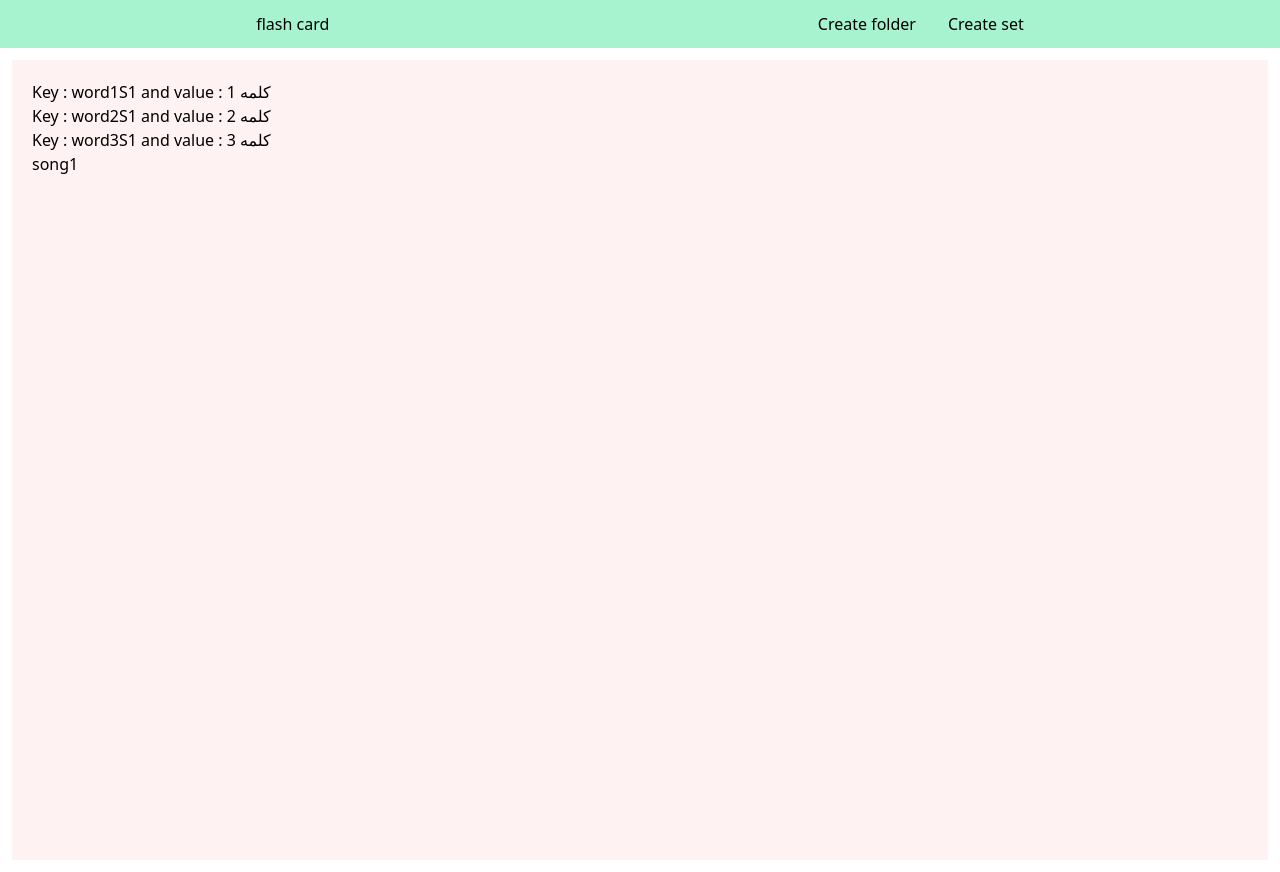
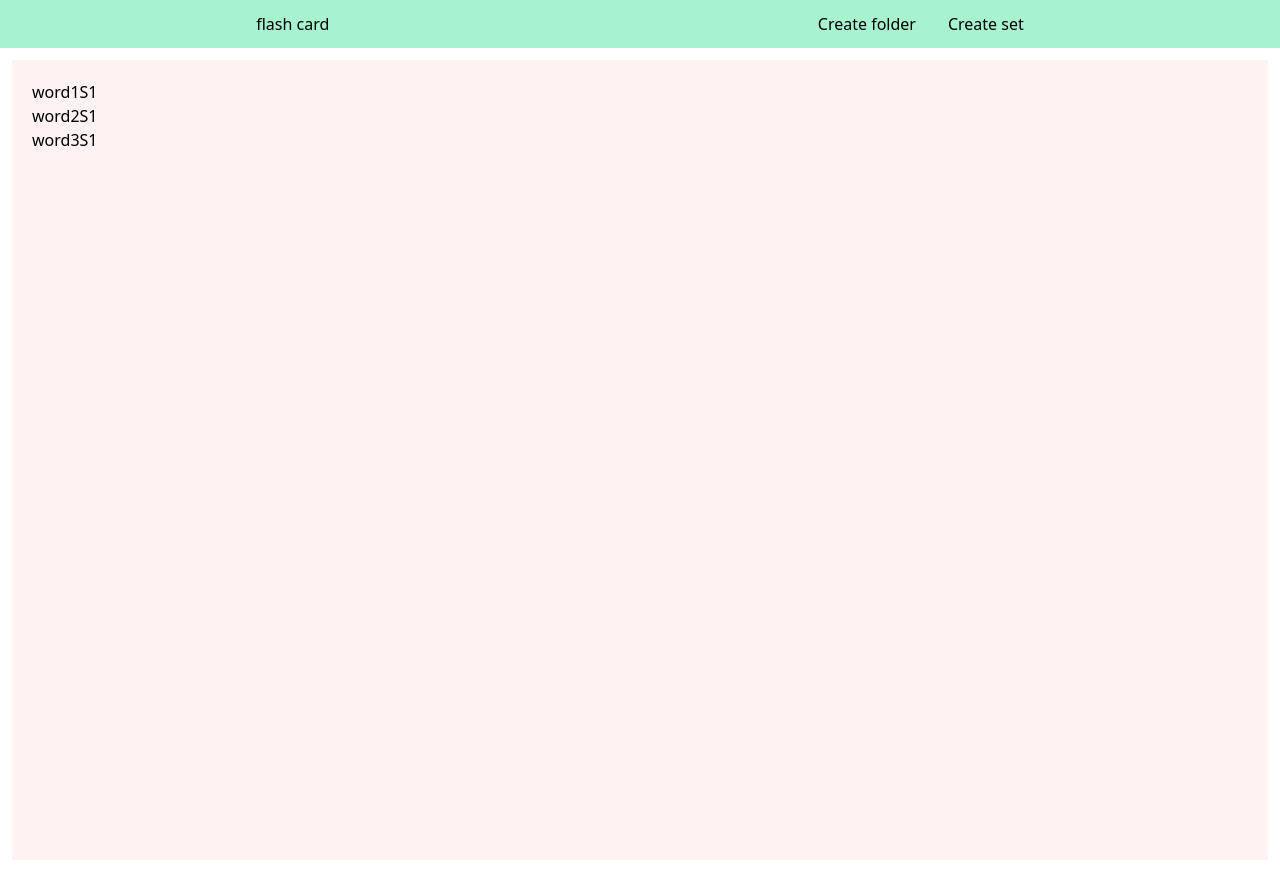
Before and after one commit to asma-gaini/flashCard, a React (Vite) app: page /set/1/song1 in a window 1280 px wide. Built offline with nearby package versions, Linux system fonts and the light colour scheme.

Commit message:
showing word in list of word

```diff
--- a/src/featueres/back&front Card/BackOfCard.jsx
+++ b/src/featueres/back&front Card/BackOfCard.jsx
@@ -1,9 +1,5 @@
 function BackOfCard() {
-    return (
-        <div>
-            back of the Card
-        </div>
-    )
+  return <div>mean</div>;
 }
 
-export default BackOfCard
+export default BackOfCard;
--- a/src/featueres/back&front Card/FrontOfCard.jsx
+++ b/src/featueres/back&front Card/FrontOfCard.jsx
@@ -1,5 +1,23 @@
-function FrontOfCard() {
-  return <div>front of the card</div>;
+import { useState } from "react";
+import { Link } from "react-router-dom";
+
+function FrontOfCard({ word, mean }) {
+  const [showMean, setShowMean] = useState(false);
+
+  function showingMean(mean) {
+    if (showMean) {
+      setShowMean(false);
+    } else {
+      setShowMean(true);
+    }
+  }
+
+  return (
+    <div>
+      <button onClick={() => showingMean(mean)}>{word}</button>
+      {showMean === true && <p>{mean}</p>}
+    </div>
+  );
 }
 
 export default FrontOfCard;
--- a/src/featueres/display list/ListOfWord.jsx
+++ b/src/featueres/display list/ListOfWord.jsx
@@ -1,5 +1,6 @@
 import { useParams } from "react-router-dom";
 import { dataInformationSet } from "../../utils/constants";
+import FrontOfCard from "../back&front Card/FrontOfCard";
 
 function ListOfWord() {
   const { setId, songName } = useParams();
@@ -80,12 +81,14 @@ function ListOfWord() {
     //     </div>
 
     <div>
-      {parsed?.map((d) => (
+      {/* {parsed?.map((d) => (
         <p>
           Key : {d.key} and value : {d.value}
         </p>
+      ))} */}
+      {parsed?.map((d) => (
+        <FrontOfCard key={d.key} word={d.key} mean={d.value} />
       ))}
-      <p>{name}</p>
     </div>
   );
 }
```
